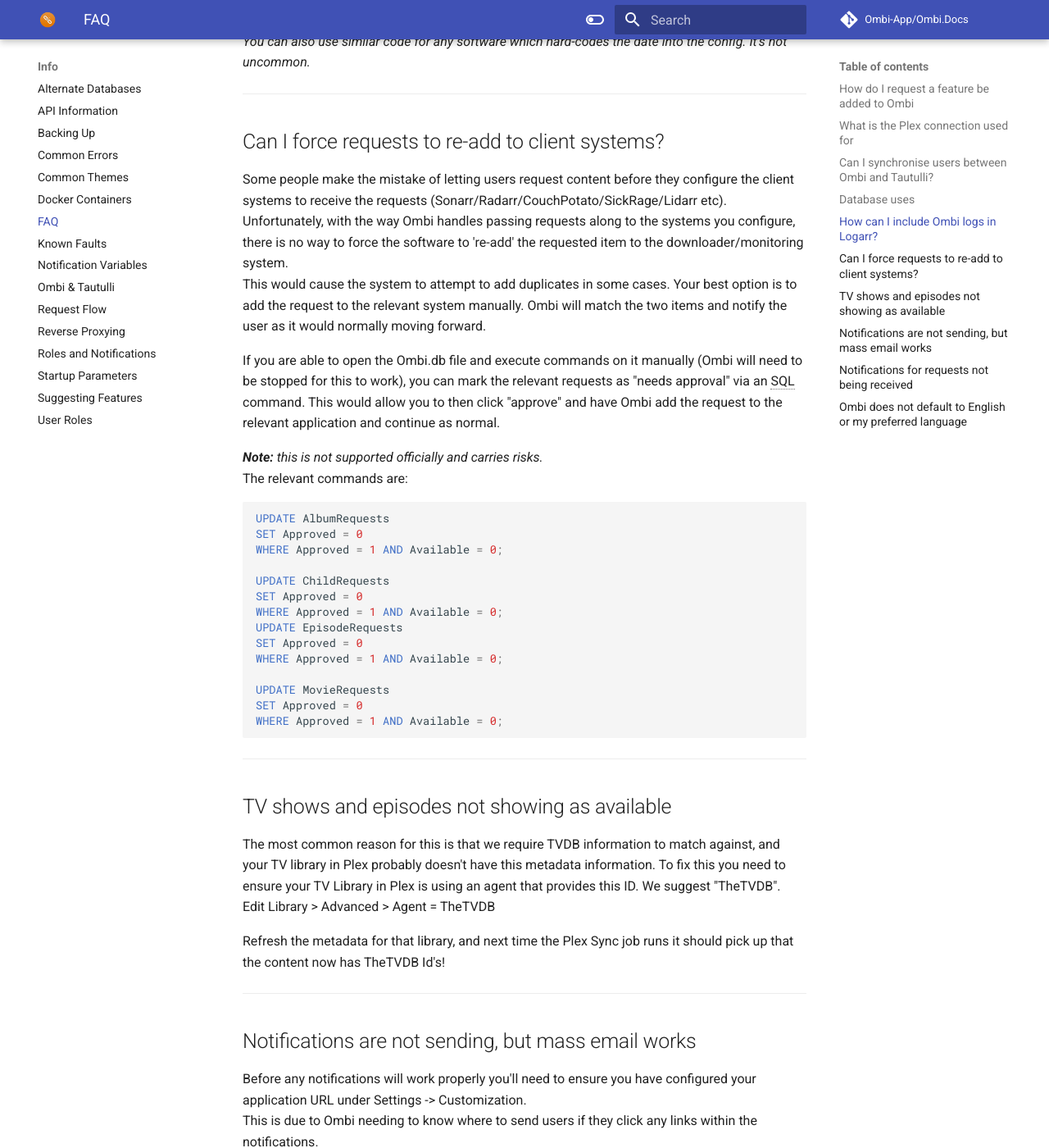
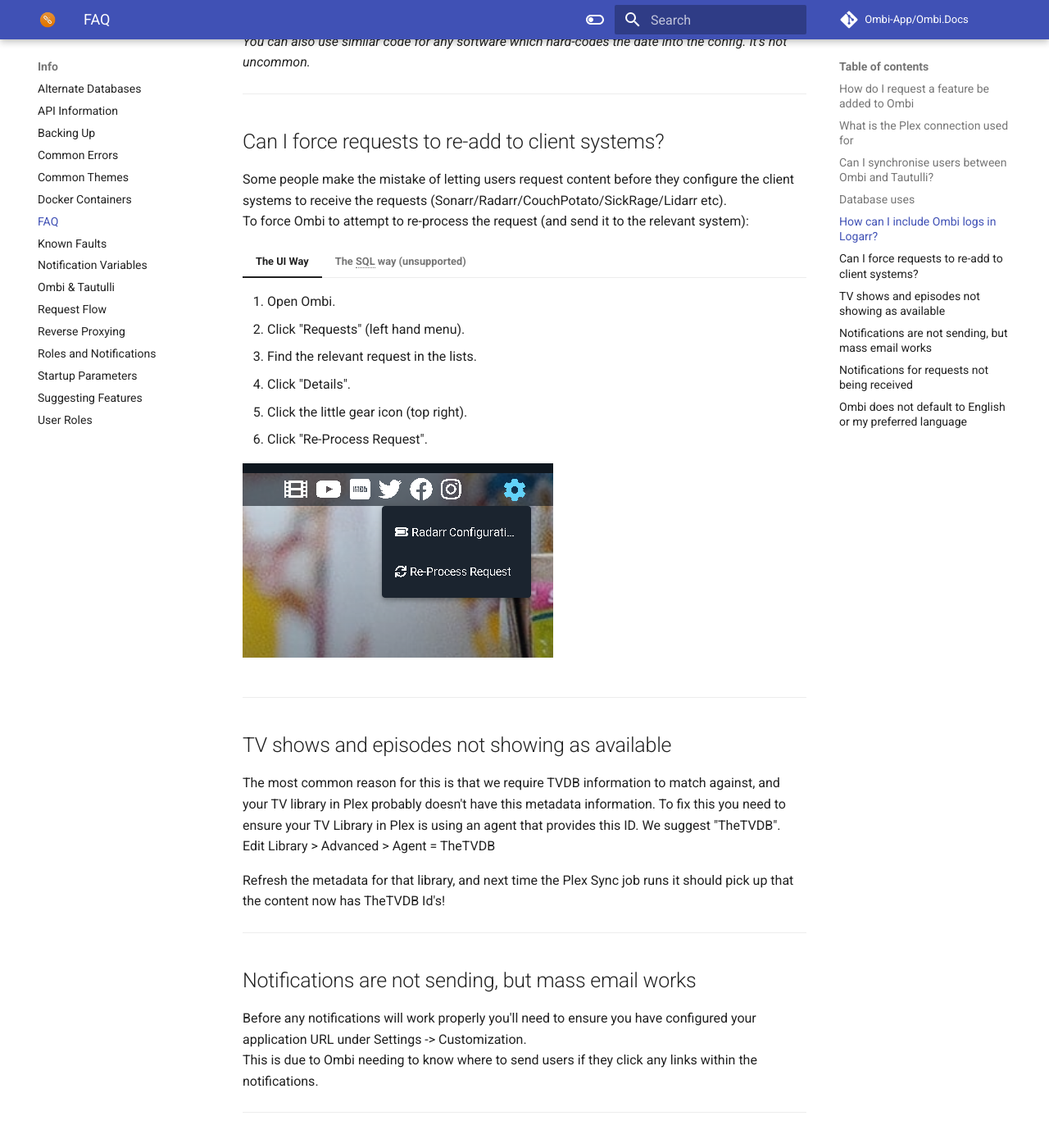
Before and after one commit to Ombi-app/Ombi.Docs, an MkDocs documentation site: the page built from docs/info/faq.md, in a window 1280 px wide and 1400 px high, scrolled down 1498 px. Shown: the whole window at 82% size. Built offline with MkDocs 1.6.1 and Material for MkDocs 9.7.7, drawn with Linux system fonts in a browser that asks for light colours; comment, search, counter and statistics services are not loaded; some of the changed text lies outside the part shown.

Commit message:
Adjust re-processing requests Adjust database wording

````diff
--- a/docs/info/faq.md
+++ b/docs/info/faq.md
@@ -34,16 +34,18 @@
 
 === "Ombi"
 
-    This database is the main ombi database.
-    It contains Ombi specific information e.g. Users, Requests, Issues
+    This contains Ombi specific information
+    e.g. Users, Requests, Issues
 
 === "OmbiExternal"
 
-    This database contains the information we take from external providers e.g. Plex Server Content, Radarr Content, Sonarr Content
+    This contains the information we take from external providers
+    e.g. Plex Server Content, Radarr Content, Sonarr Content
 
 === "OmbiSettings"
 
-    This database contains all of the settings that you have applied to Ombi e.g. Notification Preferences, SMTP Settings, Sonarr Settings, Plex Settings
+    This contains all of the settings that you have applied to Ombi
+    e.g. Notification Preferences, SMTP Settings, Sonarr Settings, Plex Settings
 
 ***
 
@@ -65,30 +67,42 @@
 ## Can I force requests to re-add to client systems?
 
 Some people make the mistake of letting users request content before they configure the client systems to receive the requests (Sonarr/Radarr/CouchPotato/SickRage/Lidarr etc).
-Unfortunately, with the way Ombi handles passing requests along to the systems you configure, there is no way to force the software to 're-add' the requested item to the downloader/monitoring system.
-This would cause the system to attempt to add duplicates in some cases. Your best option is to add the request to the relevant system manually. Ombi will match the two items and notify the user as it would normally moving forward.
+To force Ombi to attempt to re-process the request (and send it to the relevant system):
 
-If you are able to open the Ombi.db file and execute commands on it manually (Ombi will need to be stopped for this to work), you can mark the relevant requests as "needs approval" via an SQL command. This would allow you to then click "approve" and have Ombi add the request to the relevant application and continue as normal.
+=== "The UI Way"
+    1. Open Ombi.
+    2. Click "Requests" (left hand menu).
+    3. Find the relevant request in the lists.
+    4. Click "Details".
+    5. Click the little gear icon (top right).
+    6. Click "Re-Process Request".
 
-_**Note:** this is not supported officially and carries risks._
-The relevant commands are:
+    ![Re-Process Request](../assets/images/radarr_reprocess.png)
 
-```sql
-UPDATE AlbumRequests
-SET Approved = 0
-WHERE Approved = 1 AND Available = 0;
+=== "The SQL way (unsupported)"
+    In older versions of Ombi, there was no way to force the software to 're-add' the requested item to the downloader/monitoring system.
+    To achieve this, you would need to open the Ombi.db file and execute commands on it manually (Ombi will need to be stopped for this to work), marking the relevant requests as "needs approval" via an SQL command.
+    This would allow you to then click "approve" and have Ombi add the request to the relevant application and continue as normal.
 
-UPDATE ChildRequests
-SET Approved = 0
-WHERE Approved = 1 AND Available = 0;
-UPDATE EpisodeRequests
-SET Approved = 0
-WHERE Approved = 1 AND Available = 0;
+    _**Note:** this is not supported officially and carries risks._
+    The relevant commands are:
 
-UPDATE MovieRequests
-SET Approved = 0
-WHERE Approved = 1 AND Available = 0;
-```
+    ```sql
+    UPDATE AlbumRequests
+    SET Approved = 0
+    WHERE Approved = 1 AND Available = 0;
+
+    UPDATE ChildRequests
+    SET Approved = 0
+    WHERE Approved = 1 AND Available = 0;
+    UPDATE EpisodeRequests
+    SET Approved = 0
+    WHERE Approved = 1 AND Available = 0;
+
+    UPDATE MovieRequests
+    SET Approved = 0
+    WHERE Approved = 1 AND Available = 0;
+    ```
 
 ***
 
````
Also changed, not shown: docs/assets/images/radarr_reprocess.png (added).
